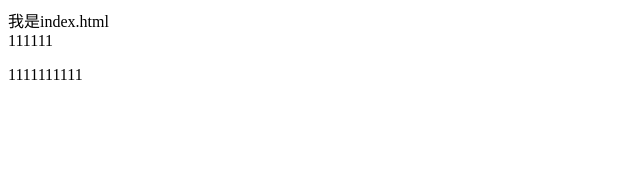
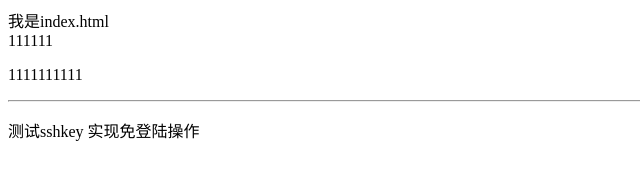
Before and after one commit to Mgz-max/git-demo, a plain HTML site: page index.html in a window 1280 px wide. Shown: the whole page, without its empty margins (0-640 px from the left). Drawn offline with Linux system fonts and the light colour scheme.

Commit message:
测试ssh

```diff
--- a/index.html
+++ b/index.html
@@ -10,5 +10,7 @@
     <div>我是index.html</div>
     <span>111111</span>
     <p>1111111111</p>
+    <hr>
+    <p>测试sshkey 实现免登陆操作</p>
 </body>
 </html>
```
